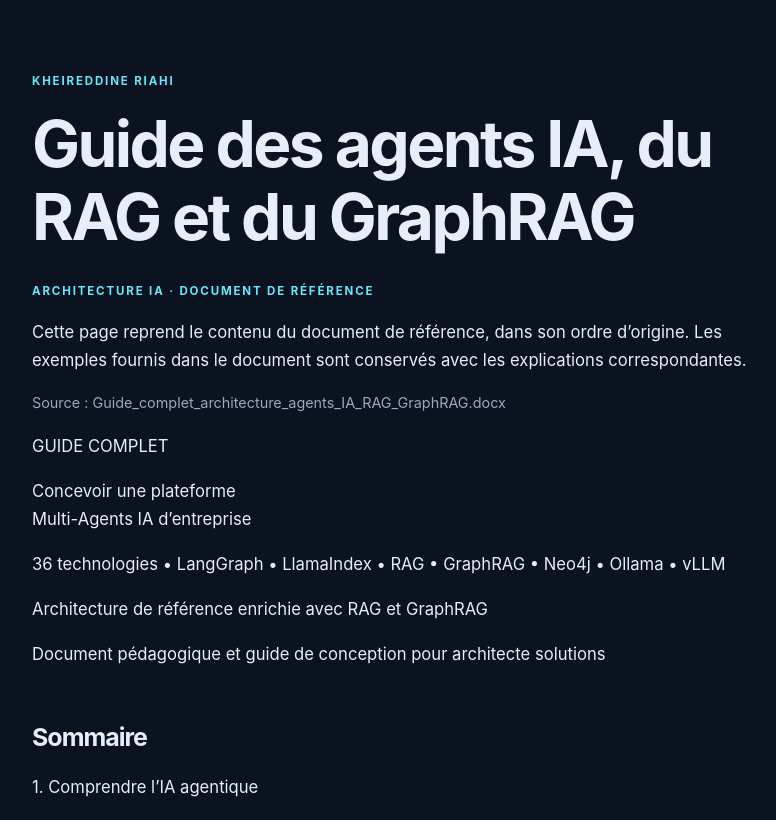
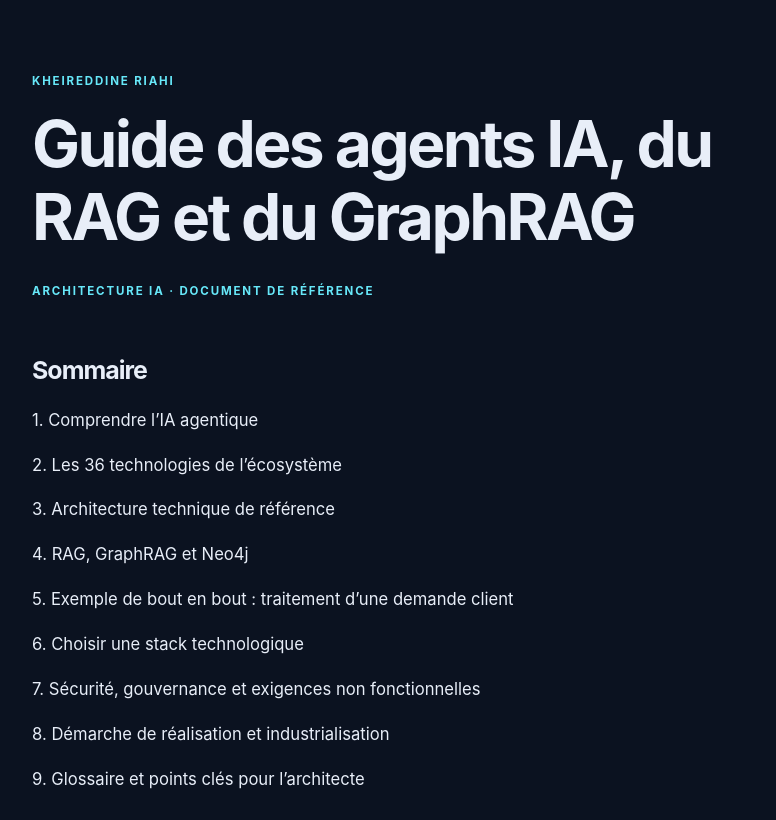
Before and after one commit to KRiahi345/kriahi, a Jekyll site: the page built from ressource-agents-ia-rag-graphrag.md, in a window 1280 px wide and 900 px high, cut to the strip 80-900 px from the top of the window. Shown: the whole strip, without its empty margins (228-1004 px from the left). Built offline with Jekyll 4.4.1, drawn with Linux system fonts in a browser that asks for light colours.

Commit message:
Remove cover text from agentic AI resources

```diff
--- a/ressource-agents-ia-rag-graphrag.md
+++ b/ressource-agents-ia-rag-graphrag.md
@@ -6,15 +6,7 @@ render_with_liquid: false
 ---
 
 <p class="eyebrow">ARCHITECTURE IA · DOCUMENT DE RÉFÉRENCE</p>
-<p>Cette page reprend le contenu du document de référence, dans son ordre d’origine. Les exemples fournis dans le document sont conservés avec les explications correspondantes.</p>
-<p class="source-filename">Source : Guide_complet_architecture_agents_IA_RAG_GraphRAG.docx</p>
 <div class="source-document">
-<p>GUIDE COMPLET</p>
-<p>Concevoir une plateforme<br>
-Multi-Agents IA d’entreprise</p>
-<p>36 technologies • LangGraph • LlamaIndex • RAG • GraphRAG • Neo4j • Ollama • vLLM</p>
-<p>Architecture de référence enrichie avec RAG et GraphRAG</p>
-<p>Document pédagogique et guide de conception pour architecte solutions</p>
 <h2>Sommaire</h2>
 <p class="source-list-item">1. Comprendre l’IA agentique</p>
 <p class="source-list-item">2. Les 36 technologies de l’écosystème</p>
```
Also changed, not shown: ressource-architecture-agentique-complete.md (+0 -6 lines).
